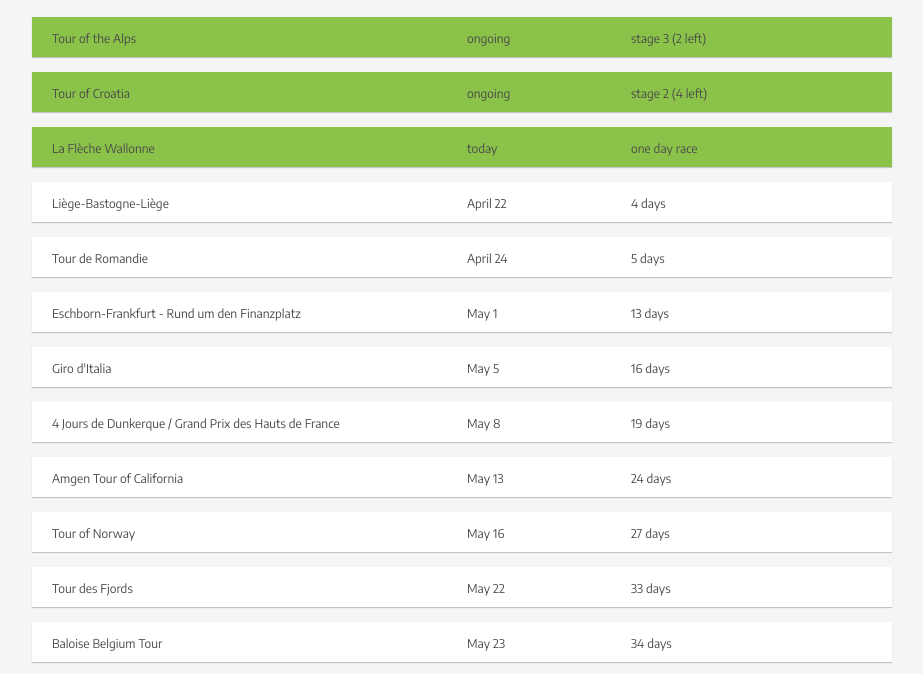
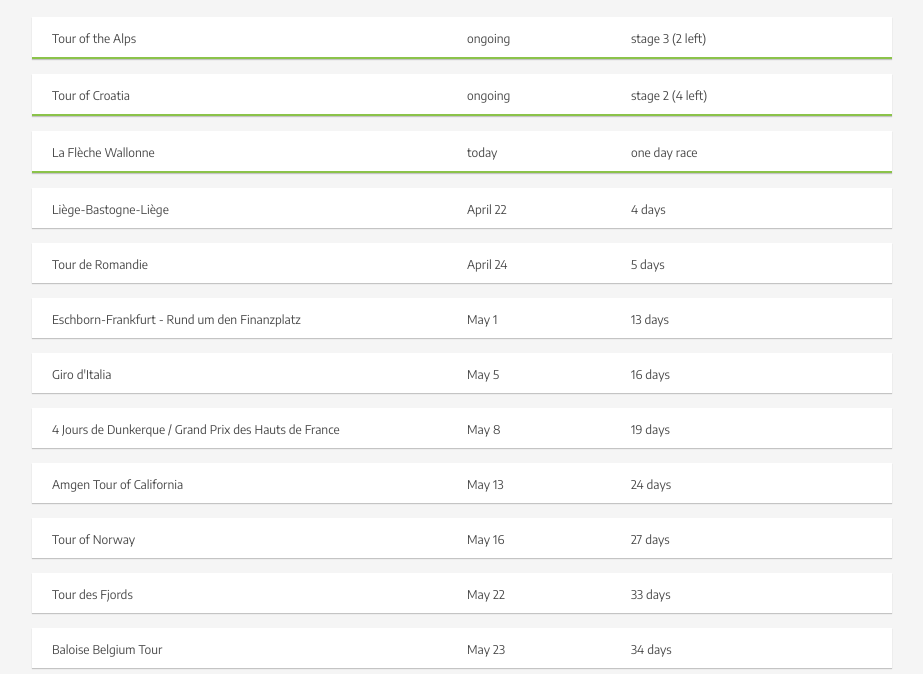
Before and after one commit to ashvinmotye/cycling, a plain HTML site: page index.html in a window 1280 px wide. Shown: the part 83-757 px from the top of the page, without its empty margins (178-1101 px from the left). Drawn offline with Linux system fonts and the light colour scheme.

Commit message:
Update main.css

```diff
--- a/main.css
+++ b/main.css
@@ -37,7 +37,7 @@ div.race {
 }
 
 div.race.ongoing {
-  background-color: #8BC34A;
+  border-bottom: 2px solid #8BC34A;
 }
 
 div.race.complete {
```
